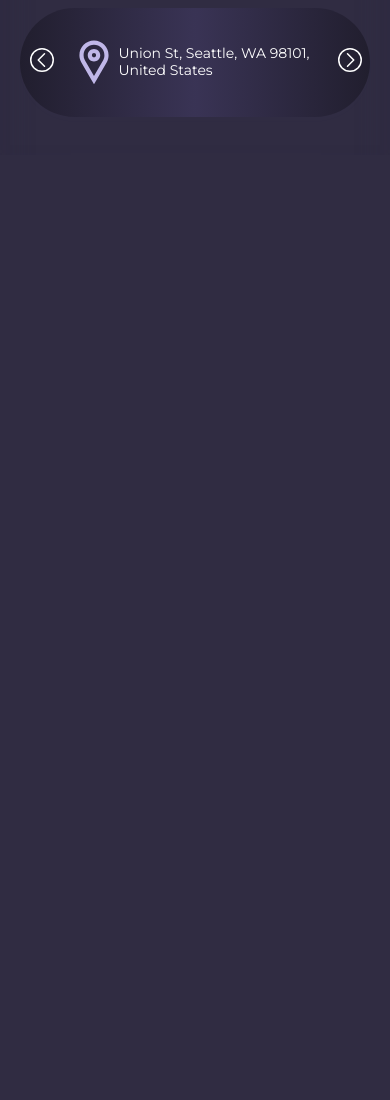
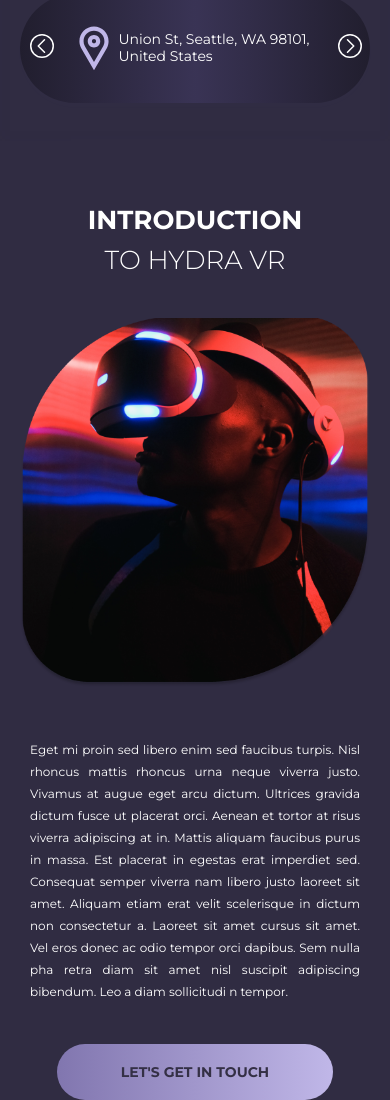
Before and after one commit to tarabario/hydra-website, a plain HTML site: page index.html in a window 390 px wide. Shown: the part 682-1782 px from the top of the page. Before the commit the page ends 844 px from the top, so only its background shows below. Drawn offline with Linux system fonts and the light colour scheme.

Commit message:
a lot of little stuff is remade; header is fixed and provided with box-shadow; mobile font-size variables are added and medias for each section are overwritten; about-section is created

```diff
--- /dev/null
+++ b/css/about-media.css
@@ -0,0 +1,50 @@
+@media (max-width: 450px) {
+	#about {
+		margin-top: calc(59/390*100vw);
+		padding: 0 calc(20/390*100vw);
+		row-gap: calc(36/390*100vw);
+	}
+
+	.about-row-1 {
+		justify-content: center;
+	}
+	.about-row-1 > .title {
+		width: calc(216/390*100vw);
+	}
+	.about-row-1 > p {
+		display: none;
+	}
+
+	.about-row-2 {
+		display: flex;
+		flex-direction: column;
+		justify-content: space-between;
+		align-items: center;
+		row-gap: calc(40/390*100vw);
+	}
+	.about-row-2 > img {
+		width: 100%;
+	}
+
+	.about-descr {
+		display: flex;
+		flex-direction: column;
+		justify-content: center;
+		align-items: center;
+		width: 100%;
+		row-gap: calc(34/390*100vw);
+	}
+	.about-descr > .title {
+		display: none;
+	}
+	.about-descr > p {
+		font-size: var(--fz-mob-1);
+		line-height: calc(22/390*100vw);
+		text-align: justify;
+		padding: 0 calc(10/390*100vw);
+	}
+	.about-descr > a {
+		width: calc(276/390*100vw);
+		height: calc(56/390*100vw);
+	}
+}
--- /dev/null
+++ b/css/about-styles.css
@@ -0,0 +1,51 @@
+#about {
+	margin-top: calc(90/1440*100vw);
+	padding: 0 calc(84/1440*100vw);;
+	display: flex;
+	flex-direction: column;
+	row-gap: calc(100/1440*100vw);
+}
+
+.about-row-1 {
+	display: flex;
+	justify-content: space-between;
+	align-items: center;
+}
+.about-row-1 > .title {
+	width: calc(298/1440*100vw);
+}
+.about-row-1 > p {
+	width: calc(652/1440*100vw);
+	font-weight: var(--fw-reg);
+	font-size: var(--fz-3);
+	line-height: calc(24/1440*100vw);
+}
+
+.about-row-2 {
+	display: flex;
+	justify-content: space-between;
+	align-items: center;
+}
+.about-row-2 > img {
+	width: calc(524/1440*100vw);
+}
+
+.about-descr {
+	display: flex;
+	flex-direction: column;
+	justify-content: center;
+	width: calc(630/1440*100vw);
+}
+.about-descr > .title {
+	width: calc(192/1440*100vw);
+}
+.about-descr > p {
+	font-weight: var(--fw-reg);
+	font-size: var(--fz-3);
+	line-height: calc(24/1440*100vw);
+	margin: calc(42/1440*100vw) 0 calc(28/1440*100vw);
+}
+.about-descr > a {
+	width: calc(214/1440*100vw);
+	height: calc(48/1440*100vw);
+}
--- a/css/header-media.css
+++ b/css/header-media.css
@@ -1,7 +1,8 @@
 @media (max-width: 450px) {
 	header {
 		justify-content: space-between;
-		padding: calc(25/390*100vw) calc(20/390*100vw);
+		padding: calc(25/390*100vw) calc(20/390*100vw) calc(100/390*100vw);
+		box-shadow: inset 0px calc(130/390*100vw) 20px 0px var(--color-bg);
 	}
 	.header-logo {
 		column-gap: calc(10/390*100vw);
@@ -42,7 +43,7 @@
 	.nav-right li a:nth-child(1) {
 		width: calc(155/390*100vw);
 		height: calc(48/390*100vw);
-		font-size: calc(16/390*100vw);
+		font-size: var(--fz-mob-3);
 	}
 	.hamburger {
 		z-index: 2;
--- a/css/header-styles.css
+++ b/css/header-styles.css
@@ -11,11 +11,12 @@ a {
 }
 
 header {
-	position: absolute;
+	position: fixed;
 	z-index: 2;
 	inset: auto 0;
 	column-gap: calc(205/1440*100vw);
-	padding: calc(50/1440*100vw) calc(84/1440*100vw) 0;
+	padding: calc(50/1440*100vw) calc(84/1440*100vw) calc(100/1440*100vw);
+	box-shadow: inset 0px calc(200/1440*100vw) 20px 0px var(--color-bg);
 }
 
 nav[role="primary"] {
@@ -39,7 +40,6 @@ nav[role="primary"] {
 .nav-left li a {
 	font-weight: var(--fw-bold);
 	font-size: var(--fz-1);
-	color: var(--color-main-light);
 	text-transform: uppercase;
 }
 
@@ -55,7 +55,6 @@ nav[role="primary"] {
 .nav-right li:nth-child(1) a {
 	font-weight: var(--fw-bold);
 	font-size: var(--fz-1);
-	color: var(--color-main-light);
 	text-transform: uppercase;
 	border: 2px solid var(--color-main-light);
 	border-radius: 40px;
--- a/css/hero-media.css
+++ b/css/hero-media.css
@@ -1,10 +1,8 @@
 @media (max-width: 450px) {
 	#hero {
-		overflow-x: hidden;
 		row-gap: calc(53/390*100vw);
 		padding: calc(143/390*100vw) calc(20/390*100vw) calc(38/390*100vw);
-		box-shadow: inset 0px calc(130/390*100vw) 30px 0px var(--color-bg),
-					inset 0px calc(-410/390*100vw) 50px 0px var(--color-bg);
+		box-shadow: inset 0px calc(-410/390*100vw) 50px 0px var(--color-bg);
 	}
 
 	.hero-row-1 {
@@ -20,24 +18,23 @@
 		width: calc(298/390*100vw);
 	}
 	.hero-welcome h1 {
-		font-size: calc(24/390*100vw);
+		font-size: var(--fz-mob-4);
 		line-height: calc(29/390*100vw);
 		text-align: center;
+		margin-bottom: 0;
 	}
 	.hero-welcome h1 span:nth-child(1) {
-		font-size: calc(36/390*100vw);
+		font-size: var(--fz-mob-7);
 		line-height: calc(44/390*100vw);
 	}
 	.hero-welcome h1 span:nth-child(2) {
-		font-size: calc(32/390*100vw);
+		font-size: var(--fz-mob-6);
 		line-height: calc(49/390*100vw);
 	}
 	.hero-welcome p {
 		display: none;
 	}
 	.hero-welcome a {
-		font-size: calc(14/390*100vw);
-		line-height: calc(17/390*100vw);
 		width: calc(292/390*100vw);
 		height: calc(52/390*100vw);
 	}
@@ -102,7 +99,7 @@
 	}
 	.support-card a {
 		white-space: normal;
-		font-size: calc(14/390*100vw);
+		font-size: var(--fz-mob-2);
 		line-height: calc(17/390*100vw);
 	}
 	.support-card:nth-child(2) {
--- a/css/hero-styles.css
+++ b/css/hero-styles.css
@@ -3,18 +3,18 @@
 	flex-direction: column;
 	row-gap: calc(103/1440*100vw);
 	position: relative;
-	padding: calc(265/1440*100vw)  0 calc(63/1440*100vw);
+	padding: calc(265/1440*100vw) calc(84/1440*100vw) 0;
 }
 
 .hero-row-1 {
 	display: flex;
 	justify-content: space-between;
 	align-items: center;
-	padding: 0 calc(102/1440*100vw) 0 calc(84/1440*100vw);
 }
 
 .hero-row-1 img {
 	width: calc(490/1440*100vw);
+	padding-right: calc(18/1440*100vw);
 }
 
 .hero-welcome {
@@ -25,15 +25,14 @@
 
 .hero-welcome h1  {
 	font-weight: var(--fw-bold);
-	font-size: var(--fz-7);
+	font-size: var(--fz-8);
 	line-height: calc(49/1440*100vw);
-	color: var(--color-main-light);
 	margin-bottom: calc(36/1440*100vw);
 }
 
 .hero-welcome h1 span {
 	font-weight: inherit;
-	font-size: var(--fz-8);
+	font-size: var(--fz-9);
 	line-height: calc(56/1440*100vw);
 	background: linear-gradient(91.57deg, #C0B7E8 -1.02%, #8176AF 36.25%);
 	-webkit-background-clip: text;
@@ -46,7 +45,6 @@
 	font-weight: var(--fw-reg);
 	font-size: var(--fz-3);
 	line-height: calc(20/1440*100vw);
-	color: var(--color-main-light);
 	margin-bottom: calc(65/1440*100vw);
 }
 
@@ -63,10 +61,6 @@
 	width: calc(42/1440*100vw);
 	height: calc(33/1440*100vw);
 	background: url(../icons/arrow.svg) center center / cover no-repeat;
-}
-
-.hero-row-2 {
-	padding: 0 calc(84/1440*100vw);
 }
 
 .hero-support {
@@ -126,7 +120,6 @@
 	font-weight: var(--fw-bold);
 	font-size: var(--fz-4);
 	line-height: calc(29/1440*100vw);
-	color: var(--color-main-light);
 }
 
 .support-card a {
@@ -134,7 +127,6 @@
 	font-weight: var(--fw-reg);
 	font-size: var(--fz-2);
 	line-height: calc(17/1440*100vw);
-	color: var(--color-main-light);
 }
 
 .support-card:nth-child(2) {
--- a/css/main.css
+++ b/css/main.css
@@ -4,3 +4,5 @@
 @import "header-media.css";
 @import "hero-styles.css";
 @import "hero-media.css";
+@import "about-styles.css";
+@import "about-media.css";
--- a/css/root-media.css
+++ b/css/root-media.css
@@ -3,8 +3,20 @@
 	body.blur .header-logo {
 		filter: blur(40px);
 	}
-
 	section > * {
 		transition: filter .5s;
 	}
+
+	.button-gradient {
+		font-size: var(--fz-mob-2);
+	}
+
+	.title {
+		font-size: var(--fz-mob-5);
+		line-height: calc(40/390*100vw);
+		text-align: center;
+	}
+	.title.arrowed::after {
+		display: none;
+	}
 }
--- a/css/root-styles.css
+++ b/css/root-styles.css
@@ -1,6 +1,7 @@
 :root {
 	--ff-main: "Montserrat", sans-serif;
 
+	--fw-light: 300;
 	--fw-reg: 400;
 	--fw-bold: 700;
 
@@ -8,14 +9,27 @@
 	--fz-2: calc(14/1440*100vw);
 	--fz-3: calc(16/1440*100vw);
 	--fz-4: calc(24/1440*100vw);
-	--fz-5: calc(32/1440*100vw);
-	--fz-6: calc(36/1440*100vw);
-	--fz-7: calc(40/1440*100vw);
-	--fz-8: calc(46/1440*100vw);
+	--fz-5: calc(26/1440*100vw);
+	--fz-6: calc(32/1440*100vw);
+	--fz-7: calc(36/1440*100vw);
+	--fz-8: calc(40/1440*100vw);
+	--fz-9: calc(46/1440*100vw);
+	--fz-10: calc(64/1440*100vw);
 
 	--color-main-light: #FFFFFF;
 	--color-main-dark: #343045;
 	--color-bg: rgb(48, 44, 66);
+
+	--fz-mob-1: calc(12/390*100vw);
+	--fz-mob-2: calc(14/390*100vw);
+	--fz-mob-3: calc(16/390*100vw);
+	--fz-mob-4: calc(24/390*100vw);
+	--fz-mob-5: calc(26/390*100vw);
+	--fz-mob-6: calc(32/390*100vw);
+	--fz-mob-7: calc(36/390*100vw);
+	--fz-mob-8: calc(40/390*100vw);
+	--fz-mob-9: calc(46/390*100vw);
+	--fz-mob-10: calc(64/390*100vw);
 }
 
 body {
@@ -23,10 +37,16 @@ body {
 	position: relative;
 	font-family: var(--ff-main);
 	background-color: var(--color-bg);
+	color: var(--color-main-light);
+}
+
+section {
+	overflow-x: hidden;
 }
 
 a{
 	text-decoration: none;
+	color: var(--color-main-light);
 }
 
 ul {
@@ -41,3 +61,20 @@ ul {
 	background: linear-gradient(90deg, #8176AF 0%, #C0B7E8 100%);
 	border-radius: 40px;
 }
+
+.title {
+	font-weight: var(--fw-bold);
+	font-size: var(--fz-7);
+	line-height: calc(44/1440*100vw);
+	text-transform: uppercase;
+	position: relative;
+}
+.title.arrowed::after {
+	content: url(../icons/arrow-long.svg);
+	position: absolute;
+	margin-left: calc(20/1440*100vw);
+	transform: translateY(7%)
+}
+.title > span {
+	font-weight: var(--fw-light);
+}
--- a/index.html
+++ b/index.html
@@ -4,7 +4,7 @@
 		<meta charset="UTF-8">
 		<meta http-equiv="X-UA-Compatible" content="IE=edge">
 		<meta name="viewport" content="width=device-width, initial-scale=1.0">
-		<link href="https://fonts.googleapis.com/css2?family=Montserrat:wght@400;700&display=swap" rel="stylesheet">
+		<link href="https://fonts.googleapis.com/css2?family=Montserrat:wght@300;400;700&display=swap" rel="stylesheet">
 		<link rel="stylesheet" href="./css/mynormalize.min.css">
 		<link rel="stylesheet" href="./css/main.css">
 		<script src="./js/main.js" defer></script>
@@ -46,14 +46,11 @@
 					</div>
 					<img src="./img/hero-img.png" alt="girl in VR">
 				</div>
-
 				<div class="hero-row-2">
 					<div class="hero-support">
-
 						<button class="button-previous">
 							<img src="./icons/button-previous.svg" alt="previuos card button">
 						</button>
-
 						<div class="card-viewer">
 							<div class="cards-slider">
 								<div class="support-card">
@@ -79,19 +76,32 @@
 								</div>
 							</div>
 						</div>
-
 						<button class="button-next">
 							<img src="./icons/button-next.svg" alt="next card button">
 						</button>
-
 					</div>
 				</div>
-
 				<div class="bg-line-bunch"></div>
 				<div class="bg-line-left"></div>
 			</section>
 
+			<section id="about">
+				<div class="about-row-1">
+					<h2 class="title arrowed">Introduction <span>to Hydra VR</span></h2>
+					<p>Vitae sapien pellentesque habitant morbi tristique senectus et netus et. Feugiat
+					nibh sed pulvinar proin gravida hendrerit lectus. Mi sit amet mauris commodo
+					quis imperdiet massa tincidunt nunc. Viverra aliquet eget sit amet tellus. Ornare
+					lectus sit amet est placerat in. Lectus magna fringilla urna porttitor rhoncus vitae.</p>
+				</div>
+				<div class="about-row-2">
+					<img src="./img/about-img.png" alt="men in VR">
+					<div class="about-descr">
+						<h2 class="title">About <span>Hydra VR</span></h2>
+						<p>Eget mi proin sed libero enim sed faucibus turpis. Nisl rhoncus mattis rhoncus urna neque viverra justo. Vivamus at augue eget arcu dictum. Ultrices gravida dictum fusce ut placerat orci. Aenean et tortor at risus viverra adipiscing at in. Mattis aliquam faucibus purus in massa. Est placerat in egestas erat imperdiet sed. Consequat semper viverra nam libero justo laoreet sit amet. Aliquam etiam erat velit scelerisque in dictum non consectetur a. Laoreet sit amet cursus sit amet. Vel eros donec ac odio tempor orci dapibus. Sem nulla pha retra diam sit amet nisl suscipit adipiscing bibendum. Leo a diam sollicitudi n tempor.</p>
+						<a class="button-gradient" href="#">Let's get in touch</a>
+					</div>
+				</div>
+			</section>
 		</main>
-
 	</body>
 </html>
```
Also changed, not shown: icons/arrow-long.svg (added), img/about-img.png (added).
